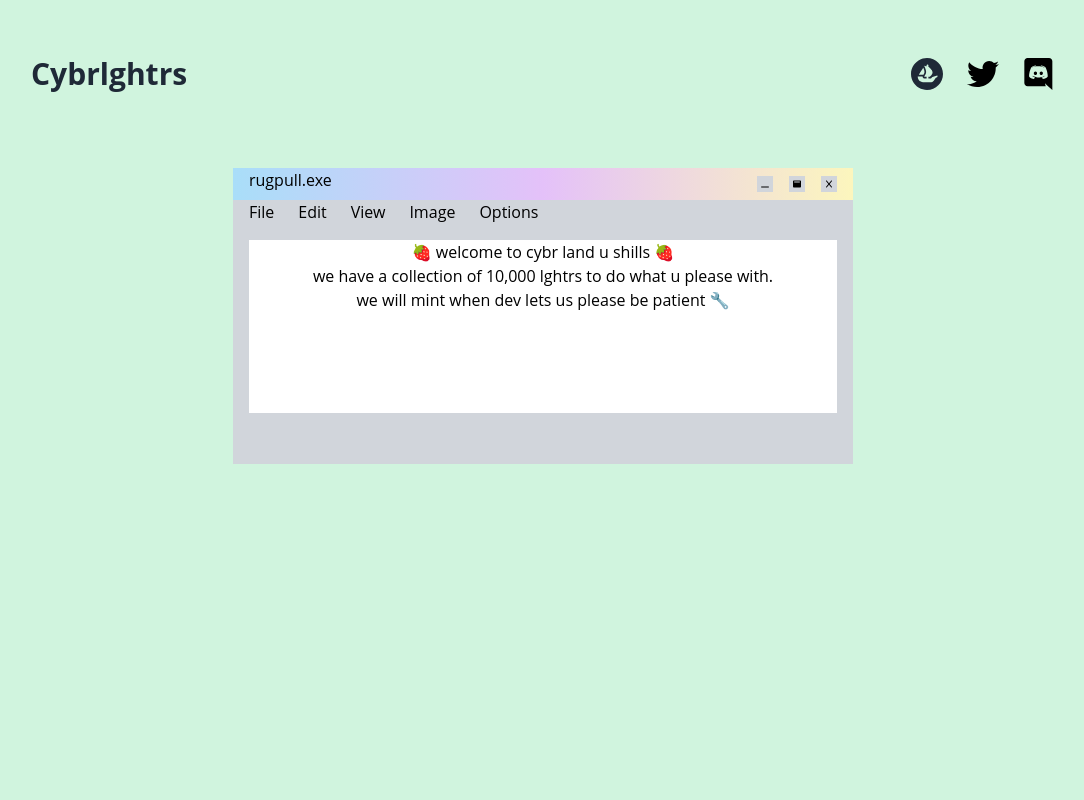
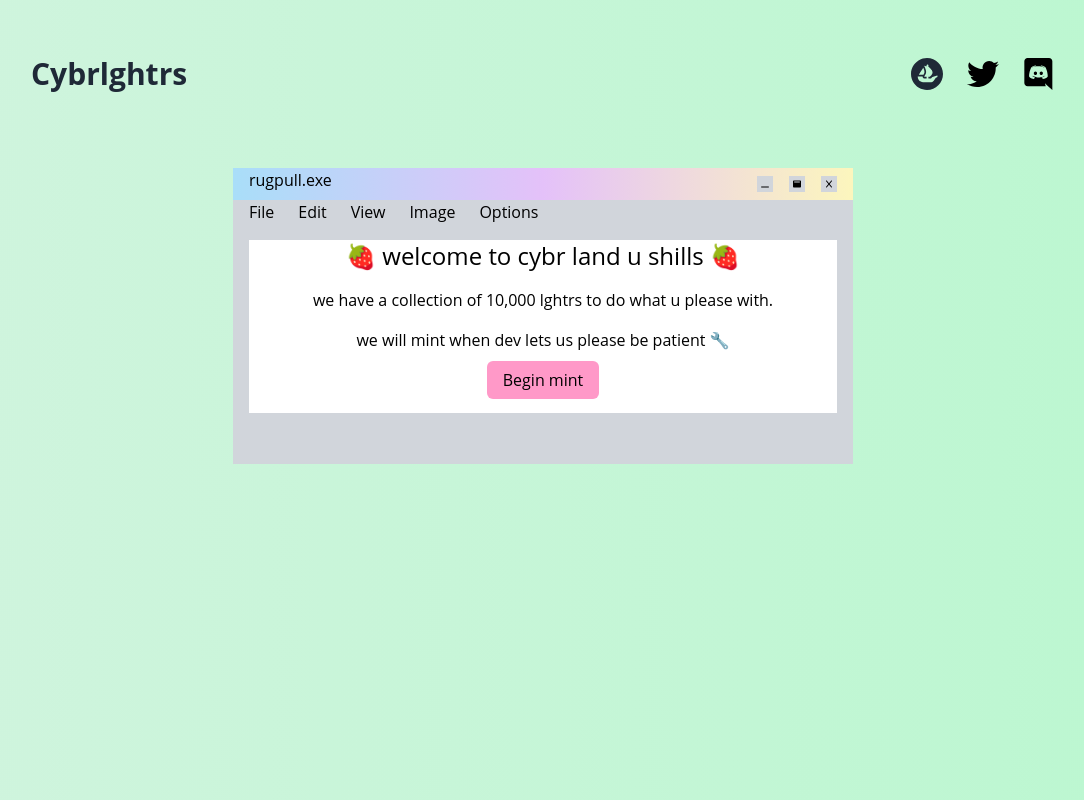
Before and after one commit to alex-davidson17/cybrlghtrs, a Next.js app: page / in a window 1280 px wide. Shown: the whole page, without its empty margins (97-1181 px from the left). Built offline with nearby package versions, Linux system fonts and the light colour scheme.

Commit message:
:lipstick: update homepage
update home page

```diff
--- a/pages/index.js
+++ b/pages/index.js
@@ -12,7 +12,7 @@ import { config } from "../cybr.config";
 
 export default function Home() {
   return (
-    <div className="min-h-screen h-full w-full flex flex-col bg-light-green overflow-hidden">
+    <div className="min-h-screen h-full w-full flex flex-col bg-gradient-to-r from-light-green to-green-200 overflow-hidden">
       <Head>
         <title>{config.title}</title>
         <meta charset="UTF-8" />
@@ -96,12 +96,17 @@ export default function Home() {
             </ul>
           </div>
           <div className="h-60 w-auto p-4 text-center">
-            <div className="h-5/6 w-auto bg-white">
-              <h2>🍓 welcome to cybr land u shills 🍓</h2>
+            <div className="h-5/6 w-auto bg-white  space-y-4 ">
+              <h2 className="text-2xl">🍓 welcome to cybr land u shills 🍓</h2>
               <p>
                 we have a collection of 10,000 lghtrs to do what u please with.
               </p>
               <p>we will mint when dev lets us please be patient 🔧</p>
+              <div>
+                <Link href="/mint">
+                  <a className="bg-pink rounded-md px-4 py-2">Begin mint</a>
+                </Link>
+              </div>
             </div>
           </div>
         </div>
```
